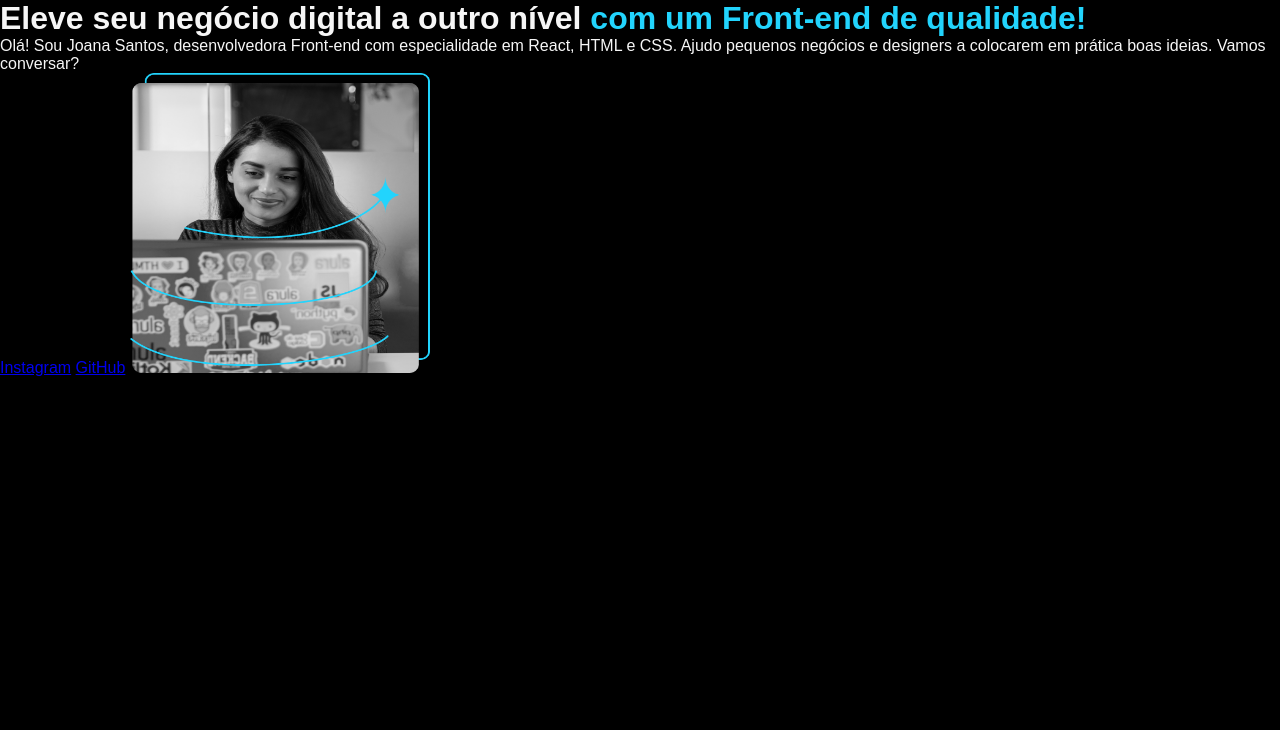
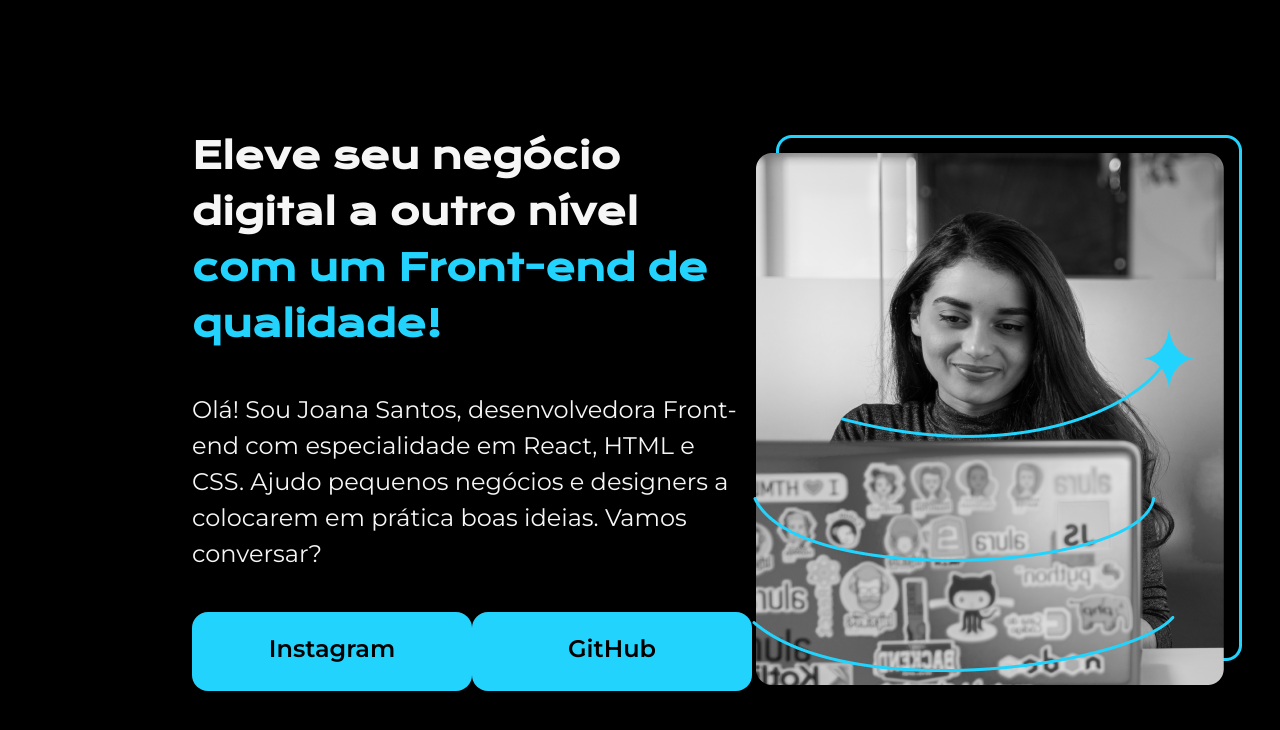
Before and after one commit to dss84/aulas_alura, a plain HTML site: page index.html in a window 1280 px wide. Drawn offline with nearby package versions, Linux system fonts and the light colour scheme.

Commit message:
estilização de títulos, parágrafo e botões

```diff
--- a/index.html
+++ b/index.html
@@ -1,5 +1,6 @@
 <!DOCTYPE html>
 <html lang="pt-BR">
+
 <head>
     <meta charset="UTF-8">
     <meta http-equiv="X-UA-Compatible" content="IE=edge">
@@ -7,21 +8,29 @@
     <title>Portfolio</title>
     <link rel="stylesheet" href="./style.css">
 </head>
+
 <body>
     <header>
 
     </header>
-    <main>
-        <h1>Eleve seu negócio digital a outro nível <strong class="titulo-destaque">com um Front-end de qualidade!
-        </strong></h1>
-        <p>Olá! Sou Joana Santos, desenvolvedora Front-end com especialidade em React, HTML e CSS. Ajudo pequenos negócios e designers a colocarem em prática boas ideias. Vamos conversar?
-        </p>
-        <a href="https://instagram.com/sirtoli">Instagram</a>
-        <a href="https://github.com/dss84">GitHub</a>
-        <img src="./imagem.png" alt="Imagem de Joana Santos" width="300" height="300">
+    <main class="apresentacao">
+        <section class="apresentacao__conteudo">
+            <h1 class="apresentacao__conteudo__titulo">Eleve seu negócio digital a outro nível <strong class="titulo-destaque">com um Front-end de qualidade!
+                </strong></h1>
+            <p class="apresentacao__conteudo__texto">Olá! Sou Joana Santos, desenvolvedora Front-end com especialidade em React, HTML e CSS. Ajudo pequenos
+                negócios e designers a colocarem em prática boas ideias. Vamos conversar?
+            </p>
+            <div class="apresentacao__links">
+                <a class="apresentacao__links__link" href="https://instagram.com/sirtoli">Instagram</a>
+                <a class="apresentacao__links__link" href="https://github.com/dss84">GitHub</a>
+            </div>
+
+        </section>
+        <img src="./imagem.png" alt="Imagem de Joana Santos">
     </main>
     <footer>
 
     </footer>
 </body>
+
 </html>
--- a/style.css
+++ b/style.css
@@ -1,3 +1,5 @@
+@import url('https://fonts.googleapis.com/css2?family=Krona+One&family=Montserrat:ital,wght@0,100..900;1,100..900&family=Roboto:ital,wght@0,100..900;1,100..900&display=swap');
+
 * {
     margin: 0;
     padding: 0;
@@ -14,3 +16,48 @@ body {
 .titulo-destaque {
     color: #22D4FD;
 }
+
+.apresentacao {
+    margin: 10% 15%;
+    display: flex;
+    align-items: center;
+    justify-content: space-between;
+}
+
+.apresentacao__conteudo {
+    width: 615px;
+    display: flex;
+    flex-direction: column;
+    gap: 40px;
+}
+
+.apresentacao__conteudo__titulo {
+    font-size: 36px;
+    font-family: "Krona One", sans-serif;
+    line-height: 56px;
+}
+
+.apresentacao__conteudo__texto {
+    font-size: 24px;
+    font-family: "Montserrat", sans-serif;
+    line-height: 36px;
+}
+
+.apresentacao__links {
+    display: flex;
+    justify-content: space-between;;
+}
+
+.apresentacao__links__link {
+    background-color: #22D4FD;
+    width: 280px;
+    height: 79px;
+    border-radius: 16px;
+    color: black;
+    text-decoration: none;
+    font-size: 24px;
+    font-family: "Montserrat", sans-serif;
+    font-weight: 600;
+    text-align: center;
+    padding: 21.5px;
+}
```
